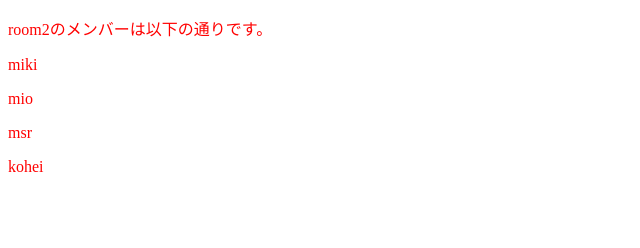
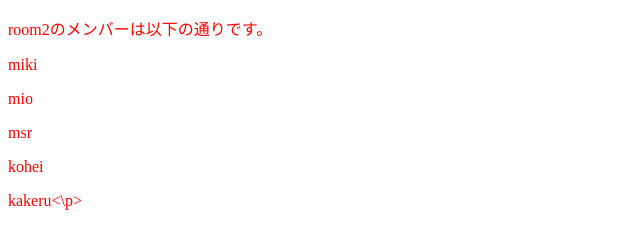
Before and after one commit to miki334455/it_univ_practice, a plain HTML site: page index.html in a window 1280 px wide. Shown: the full height of the page, 0-640 px from the left. Drawn offline with Linux system fonts and the light colour scheme.

Commit message:
nameを追加（ｎ）
名前を追加しました。

```diff
--- a/index.html
+++ b/index.html
@@ -16,5 +16,6 @@
 	<p>mio</p>
 	<p>msr</p>
 	<p>kohei</p>
+	<p>kakeru<\p>
 </body>
 </html>
```
